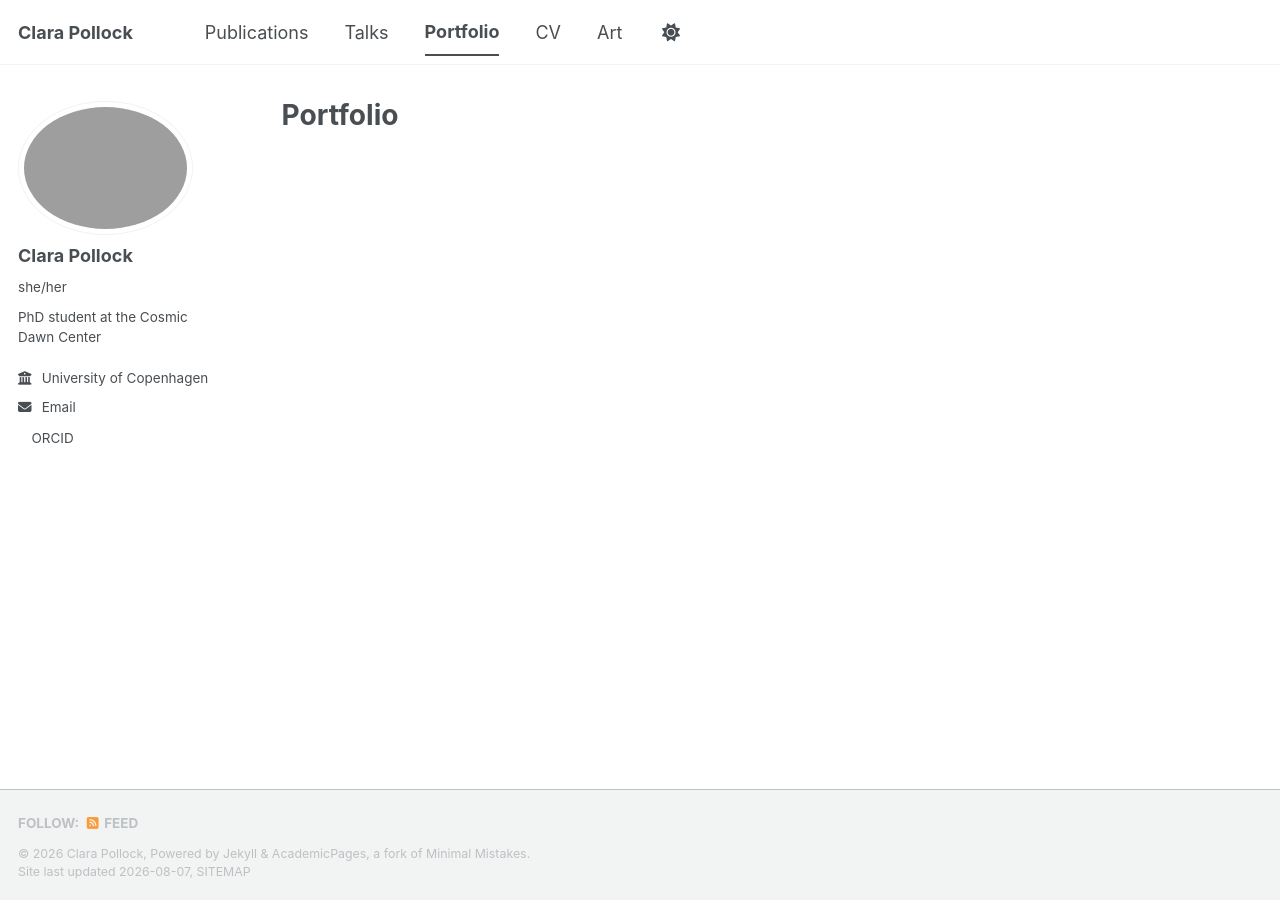
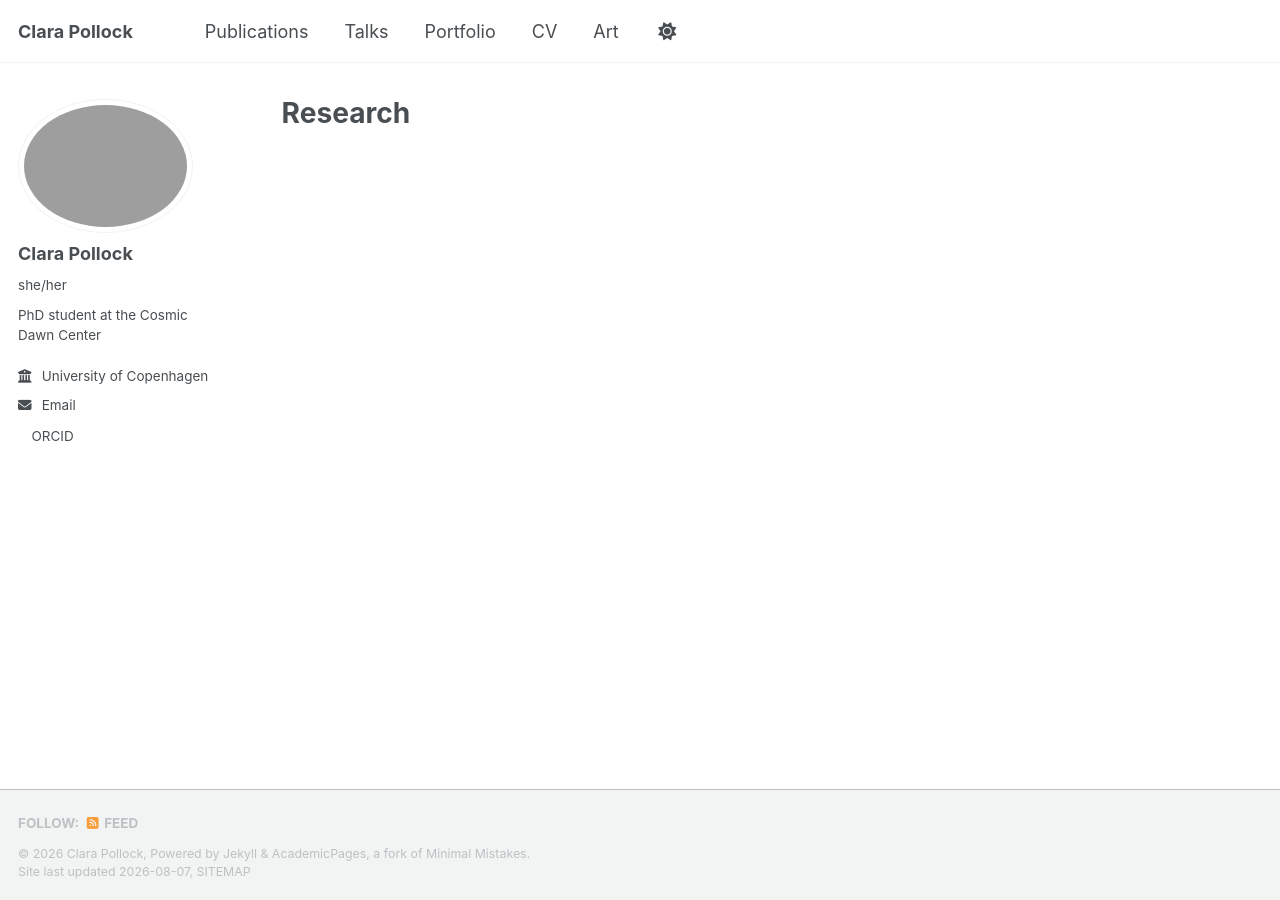
Before and after one commit to claralucie/claralucie.github.io, a Jekyll site: the page built from _pages/portfolio.html, in a window 1280 px wide. Built offline with Jekyll 4.4.1, drawn with Linux system fonts in a browser that asks for light colours; a style sheet for code colours, icons or effects is not loaded.

Commit message:
Rename portfolio page to research

```diff
--- a/_pages/portfolio.html
+++ b/_pages/portfolio.html
@@ -1,13 +1,13 @@
 ---
 layout: archive
-title: "Portfolio"
-permalink: /portfolio/
+title: "Research"
+permalink: /research/
 author_profile: true
 ---
 
 {% include base_path %}
 
 
-{% for post in site.portfolio %}
+{% for post in research %}
   {% include archive-single.html %}
 {% endfor %}
```
